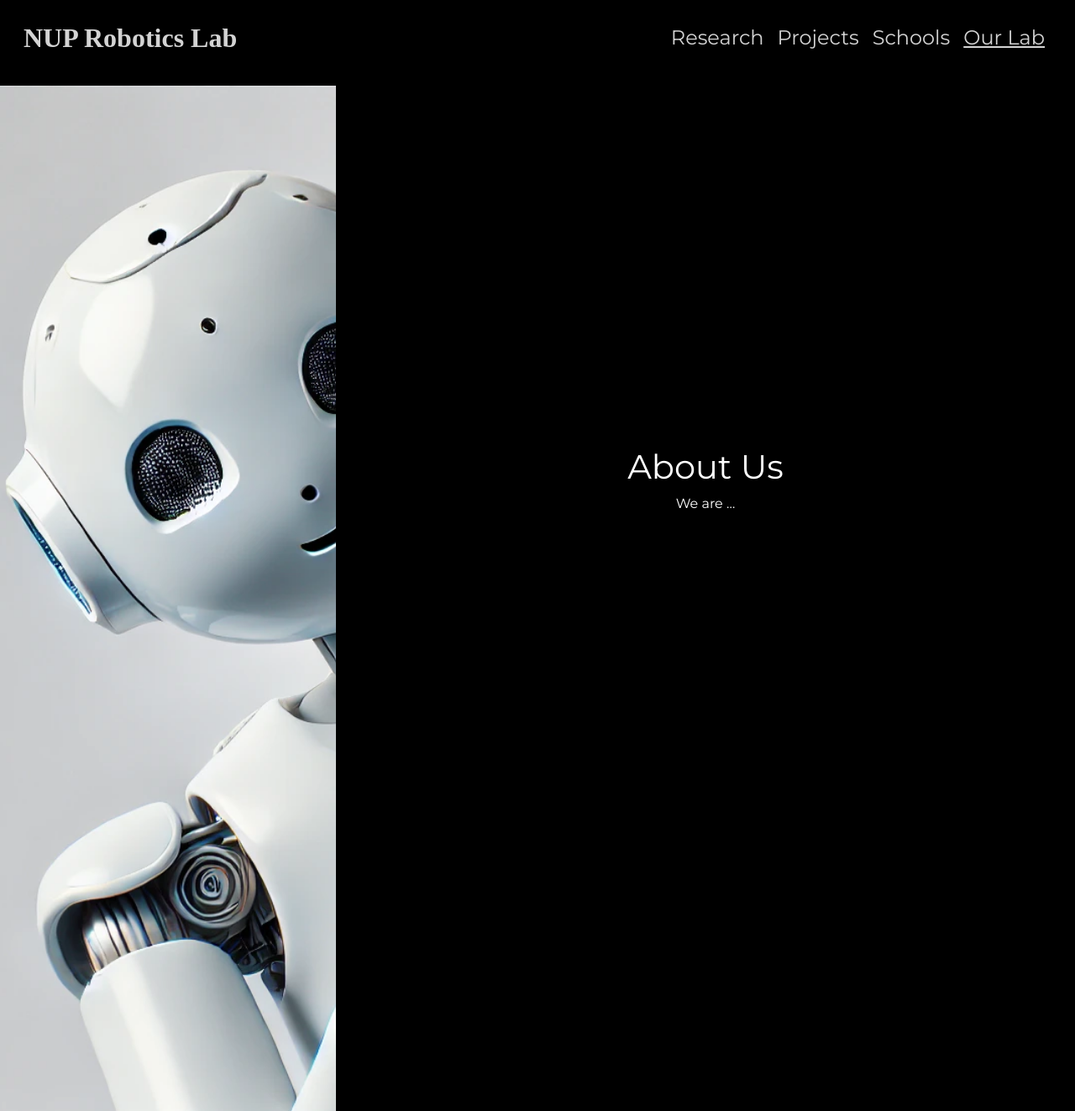
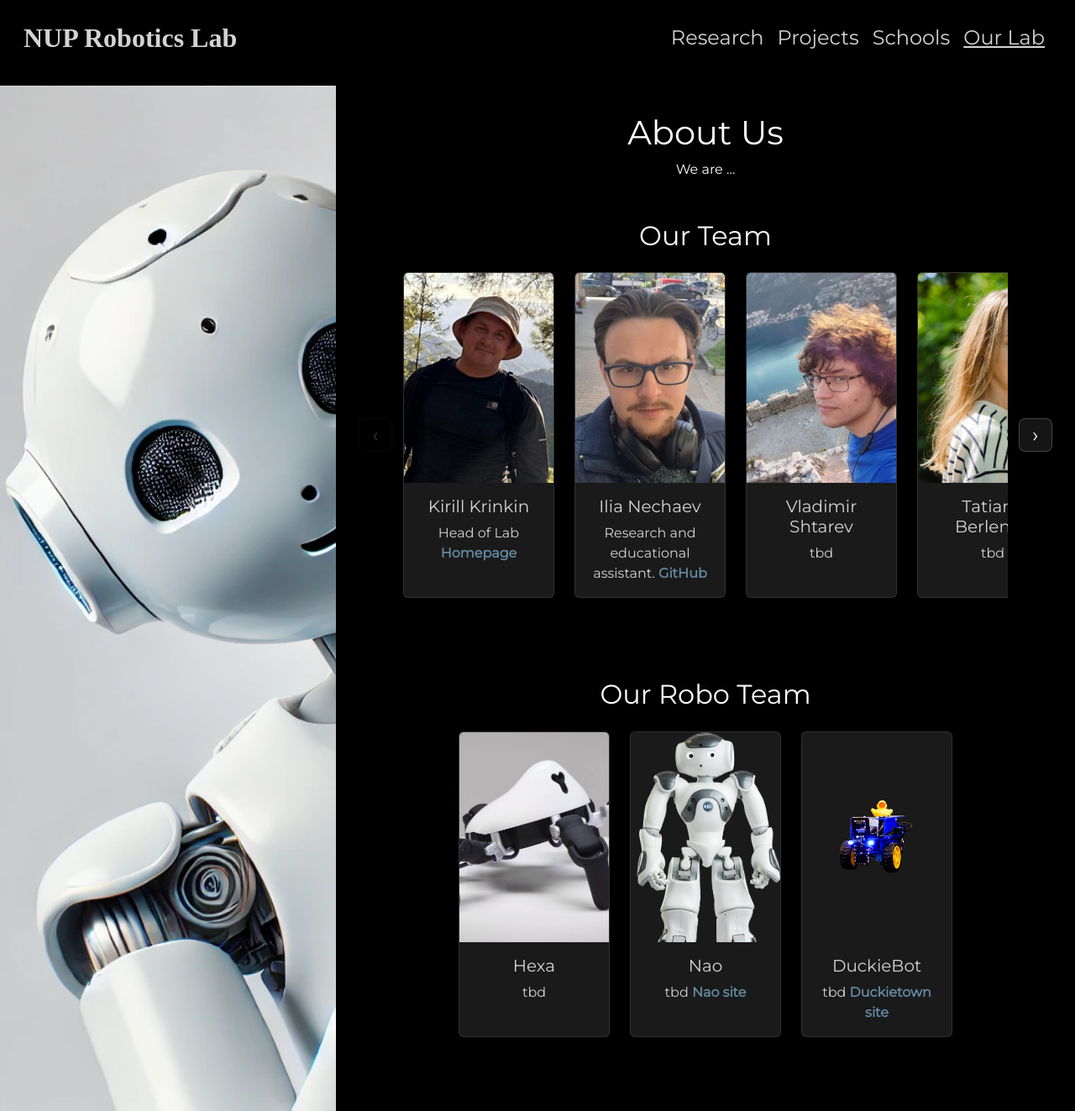
Before and after one commit to rcicd/robo_lab, a Jekyll site: the page built from about.md, in a window 1280 px wide and 1323 px high. Shown: the whole window at 84% size. Built offline with Jekyll 4.4.1, drawn with Linux system fonts in a browser that asks for light colours; some web fonts are replaced; our own code applies the rules of GitHub Pages for plain Markdown files.

Commit message:
Update about.md

```diff
--- a/about.md
+++ b/about.md
@@ -7,7 +7,7 @@ permalink: /about/
 team_members:
   - name: "Kirill Krinkin"
     image: "/assets/img/team/KirillKrinkin.jpg"
-    description: "Head of Lab" <a href='https://krinkin.com'>Homepage</a>"
+    description: "Head of Lab <a href='https://krinkin.com'>Homepage</a>"
   - name: "Ilia Nechaev"
     image: "/assets/img/team/IliaNechaev.jpg"
     description: "Research and educational assistant. <a href='https://github.com/SPGC'>GitHub</a>"
```
